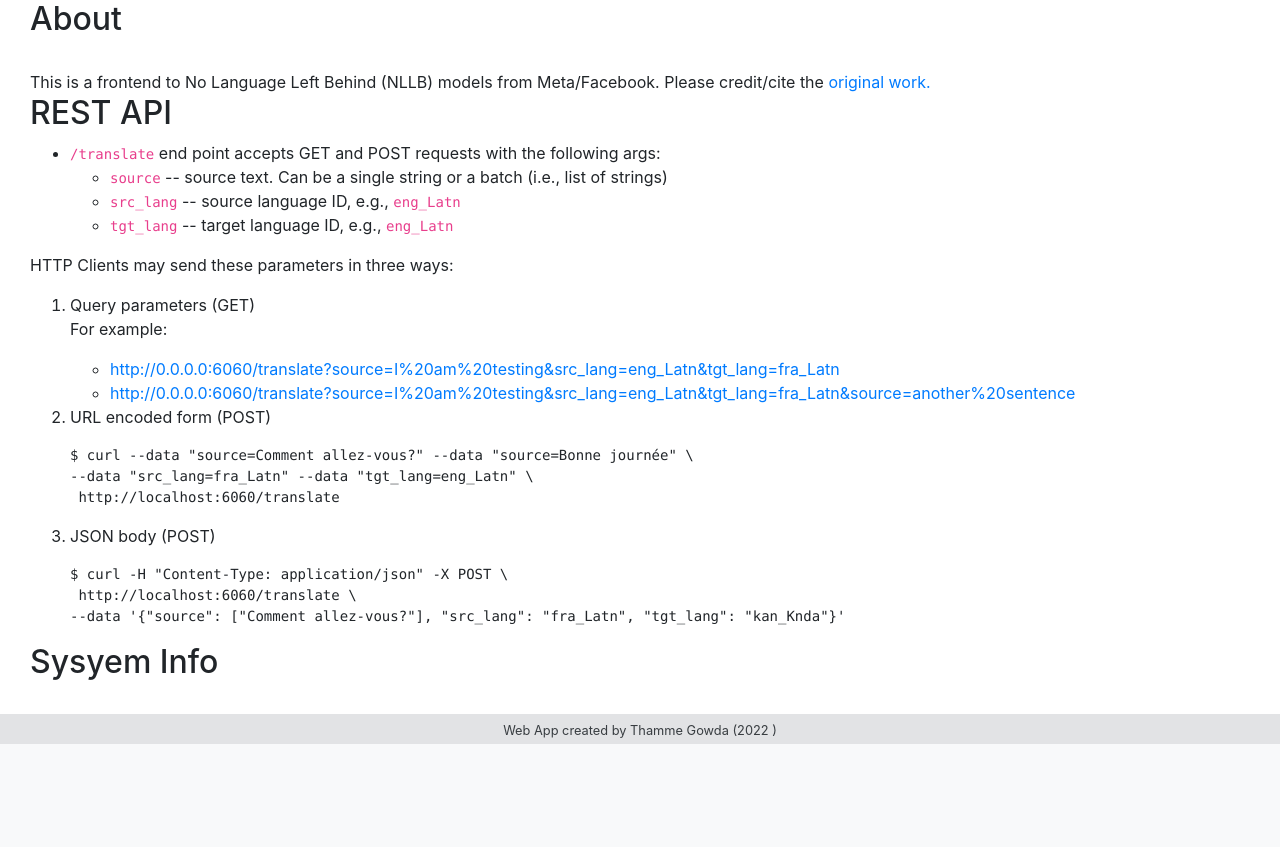
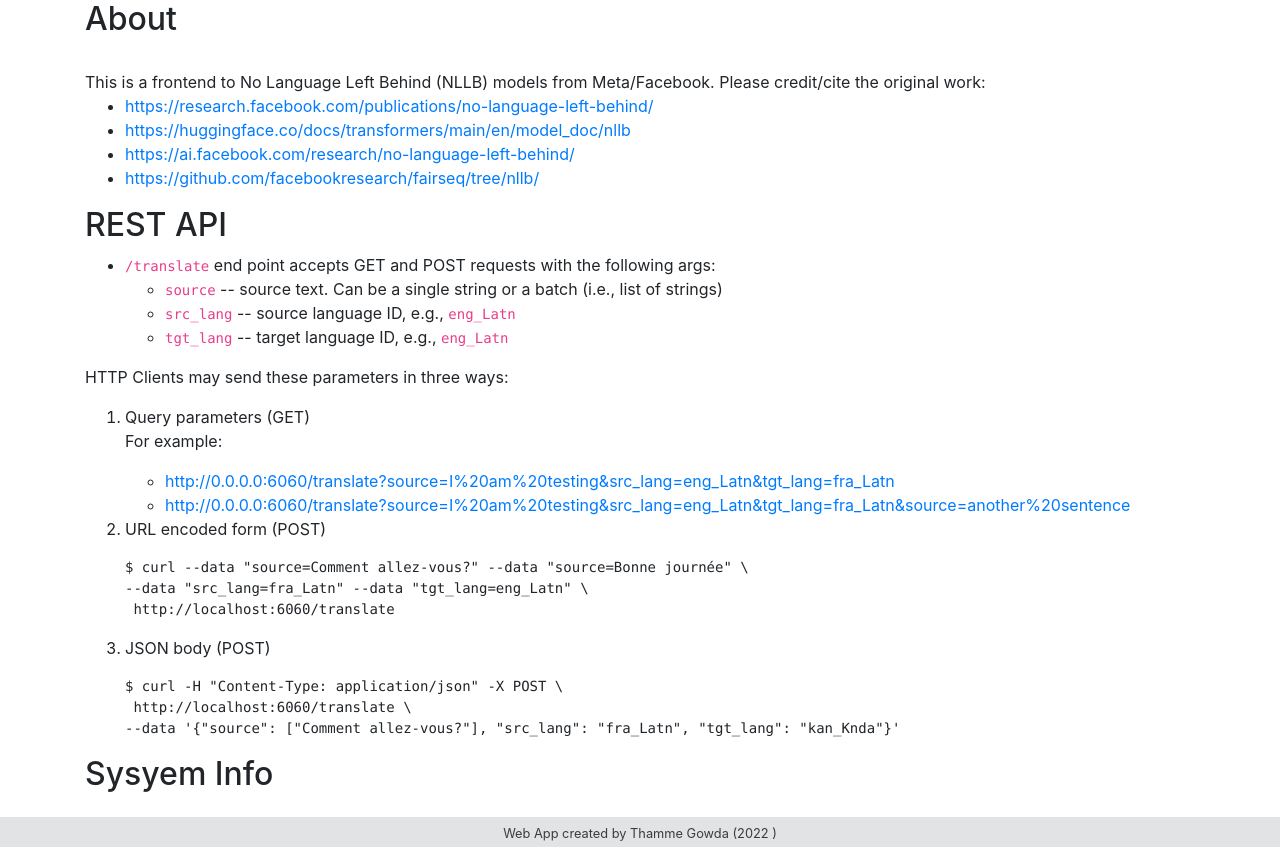
Before and after one commit to thammegowda/nllb-serve, a Flask app: page /about in a window 1280 px wide. Shown: the part 56-903 px from the top of the page. Before the commit the page ends 800 px from the top, so only its background shows below. Run offline with Flask 2, Linux system fonts and the light colour scheme; parts of the project's set-up code (start-up, migrations or seed data) failed here and were passed over; some libraries are stand-ins or nearby versions.

Commit message:
minor fixes and improvements to UI

```diff
--- a/nllb_serve/app.py
+++ b/nllb_serve/app.py
@@ -100,7 +100,7 @@ def attach_translate_route(
 
     @bp.route('/')
     def index():
-        args = dict(src_langs=src_langs, tgt_langs=tgt_langs,
+        args = dict(src_langs=src_langs, tgt_langs=tgt_langs, model_id=model_id,
                     def_src_lang=def_src_lang, def_tgt_lang=def_tgt_lang)
         return render_template('index.html', **args)
 
--- a/nllb_serve/templates/about.html
+++ b/nllb_serve/templates/about.html
@@ -2,15 +2,28 @@
 
 {% block content %}
 <div class="container-fluid">
-  <section>
+  <section class="container">
     <h2>{% block title %} About {% endblock %}</h2>
     <br />
-    This is a frontend to No Language Left Behind (NLLB) models from Meta/Facebook.
-    Please credit/cite the <a href="https://ai.facebook.com/research/no-language-left-behind/"> original work.</a>
-    <br/>
+    This is a frontend to No Language Left Behind (NLLB) models from Meta/Facebook. Please credit/cite the original
+    work: </a>
+    <ul>
+      <li><a
+          href="https://research.facebook.com/publications/no-language-left-behind/">https://research.facebook.com/publications/no-language-left-behind/</a>
+      </li>
+      <li><a
+          href="https://huggingface.co/docs/transformers/main/en/model_doc/nllb">https://huggingface.co/docs/transformers/main/en/model_doc/nllb</a>
+      </li>
+      <li><a
+          href="https://ai.facebook.com/research/no-language-left-behind/">https://ai.facebook.com/research/no-language-left-behind/</a>
+      </li>
+      <li><a
+          href="https://github.com/facebookresearch/fairseq/tree/nllb/">https://github.com/facebookresearch/fairseq/tree/nllb/</a>
+      </li>
+    </ul>
   </section>
 
-  <section>
+  <section class="container">
     <h2 id="rest-api">REST API</h2>
     <ul>
       <li><code>/translate</code> end point accepts GET and POST requests with the following args:<ul>
@@ -50,14 +63,10 @@
     </ol>
 
 
-
-
   </section>
-  <section>
+  <section class="container">
     <h2 id="sysinfo"> Sysyem Info</h2>
-    <div class="container">
-
-      <table class="table row">
+      <table class="table float-left">
         {% for key, value in sys_info.items() %}
         <tr>
           <th> {{ key }} </th>
@@ -66,7 +75,8 @@
         {% endfor %}
       </table>
 
-    </div>
   </section>
 </div>
+
+
 {% endblock %}
--- a/nllb_serve/templates/base.html
+++ b/nllb_serve/templates/base.html
@@ -52,7 +52,7 @@
       </ul>
     </div>
   </nav>
-  <div class="container-fluid">
+  <div class="container-fluid" style="overflow-y: scroll;">
     {% block content %} {% endblock %}
   </div>
 
```
Also changed, not shown: nllb_serve/templates/index.html (+9 -9 lines), README.md.
